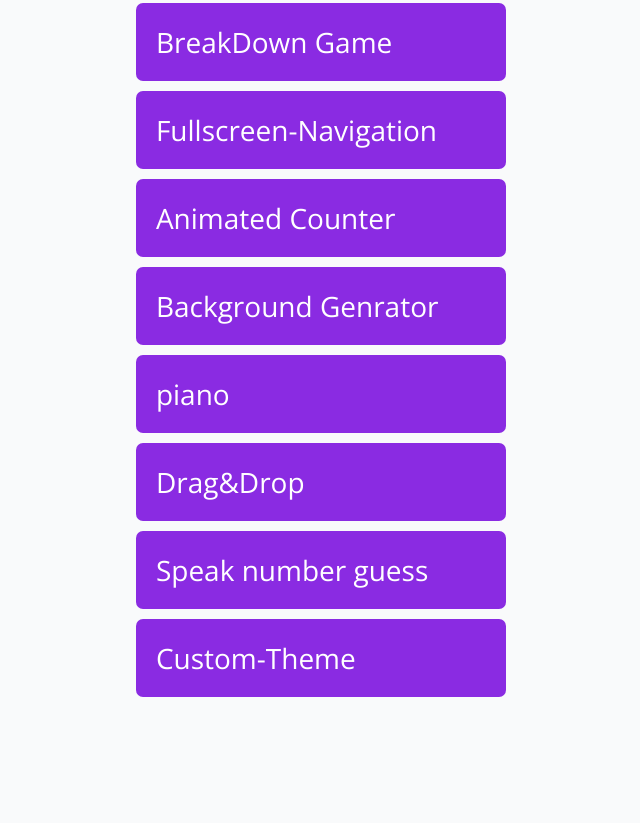
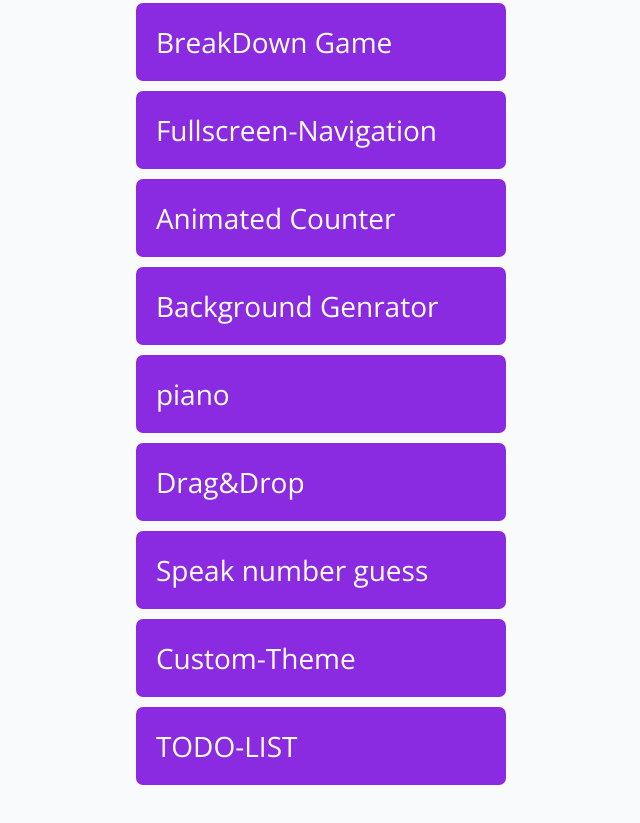
Before and after one commit to CodesWithAnkit/daily-projects, a plain HTML site: page index.html in a window 1280 px wide. Shown: the part 1492-2315 px from the top of the page, without its empty margins (339-979 px from the left). Before the commit the page ends 2235 px from the top, so only its background shows below. Drawn offline with nearby package versions, Linux system fonts and the light colour scheme.

Commit message:
Todo Lists

```diff
--- a/index.html
+++ b/index.html
@@ -86,6 +86,9 @@
         <li>
           <a href="/custom-theme/index.html">Custom-Theme</a>
         </li>
+        <li>
+          <a href="/todo-list/index.html">TODO-LIST</a>
+        </li>
       </ul>
     </div>
   </body>
```
